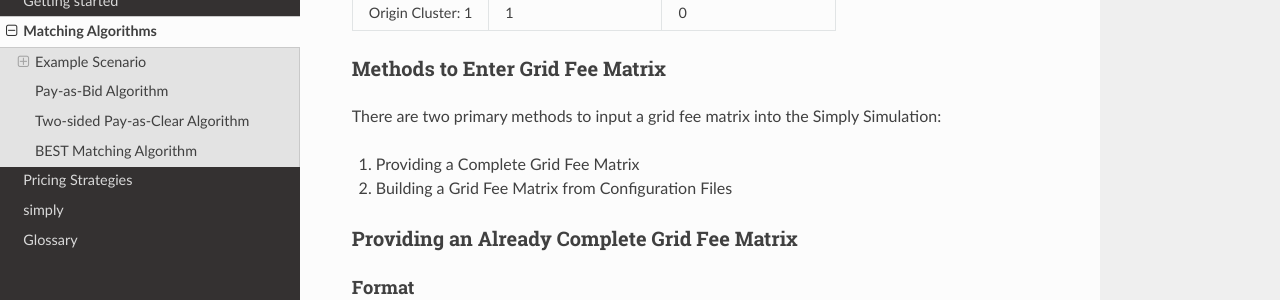
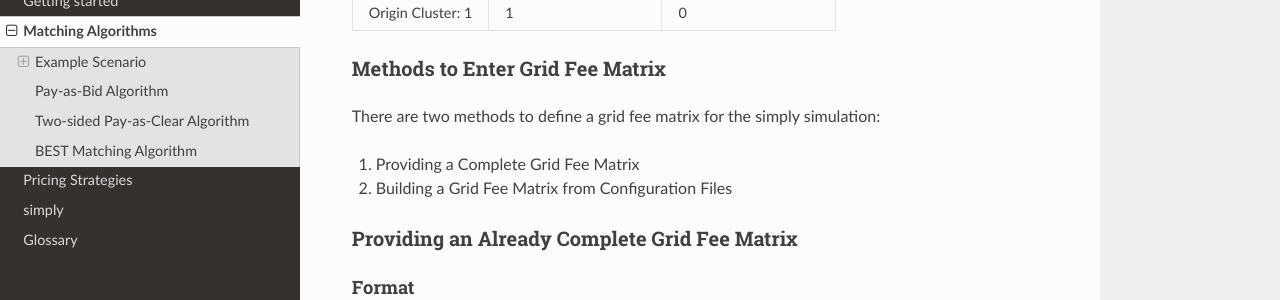
Before and after one commit to BESTenergytrade/simply, a Sphinx documentation site: the page built from doc/source/matching_strategies.rst, in a window 1280 px wide and 900 px high, scrolled down 1019 px. Shown: the part 151-451 px from the top of the window. Built offline with Sphinx 7.4.7 and the Read the Docs theme 2.0.0, drawn with Linux system fonts in a browser that asks for light colours; formulas are drawn with MathJax 3.

Commit message:
Update doc/source/matching_strategies.rst
Co-authored-by: j-ti <56872869+j-ti@users.noreply.github.com>

```diff
--- a/doc/source/matching_strategies.rst
+++ b/doc/source/matching_strategies.rst
@@ -45,7 +45,7 @@ Grid-fees are calculated for each order using the following grid fee matrix:
 Methods to Enter Grid Fee Matrix
 --------------------------------
 
-There are two primary methods to input a grid fee matrix into the Simply Simulation:
+There are two methods to define a grid fee matrix for the simply simulation:
 
 1. Providing a Complete Grid Fee Matrix
 2. Building a Grid Fee Matrix from Configuration Files
```
